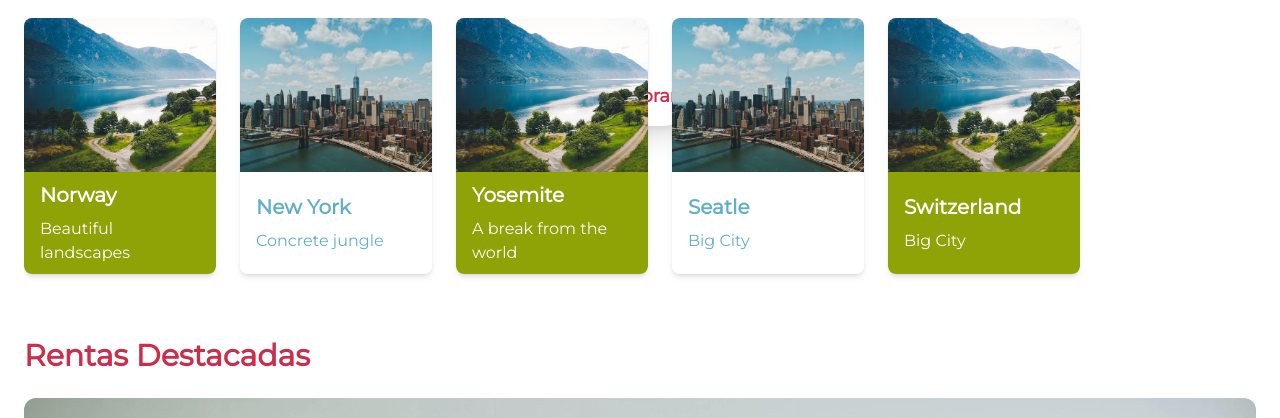
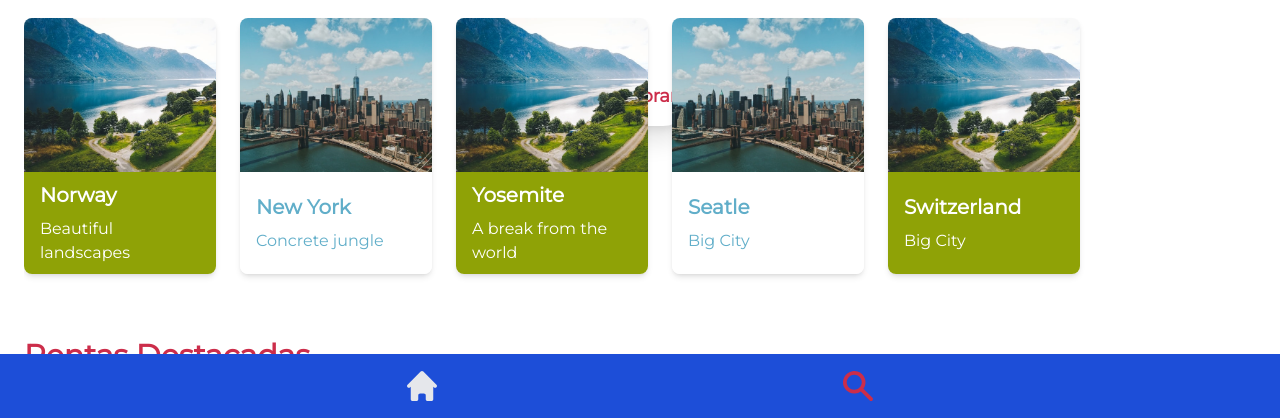
Before and after one commit to ssalazar446/tailwind_CSS, a website: page public/index.html in a window 1280 px wide. Shown: the part 382-800 px from the top of the page. Drawn offline with Linux system fonts and the light colour scheme.

Commit message:
class 22/29

```diff
--- a/public/index.html
+++ b/public/index.html
@@ -1,5 +1,5 @@
 <!DOCTYPE html>
-<html lang="en">
+<html lang="en" class="scroll-smooth">
 
 <head>
     <meta charset="UTF-8">
@@ -14,7 +14,6 @@
 
 <body class="font-Montserrat">
     <nav></nav>
-    <div id="tab_bar"></div>
     <section class="w-full h-screen">
         <div id="home">
             <div class="w-full h-3/4">
@@ -129,7 +128,19 @@
             <p class="text-sm">Follow Us</p>
         </footer>
     </section>
+    <div class="w-full h-16 bg-blue-700 fixed left-0 bottom-0 shadow-md flex justify-evenly items-center" id="tab_bar">
+        <a href="#home">
+            <svg width="30" height="30" viewBox="0 0 16 16" fill="none" xmlns="http://www.w3.org/2000/svg">
+                <path class="fill-current text-gray-200" d="M8.70704 0.293031C8.51951 0.105559 8.26521 0.000244141 8.00004 0.000244141C7.73488 0.000244141 7.48057 0.105559 7.29304 0.293031L0.293041 7.29303C0.110883 7.48163 0.0100885 7.73423 0.0123669 7.99643C0.0146453 8.25863 0.119814 8.50944 0.305222 8.69485C0.490631 8.88026 0.741443 8.98543 1.00364 8.9877C1.26584 8.98998 1.51844 8.88919 1.70704 8.70703L2.00004 8.41403V15C2.00004 15.2652 2.1054 15.5196 2.29293 15.7071C2.48047 15.8947 2.73482 16 3.00004 16H5.00004C5.26526 16 5.51961 15.8947 5.70715 15.7071C5.89468 15.5196 6.00004 15.2652 6.00004 15V13C6.00004 12.7348 6.1054 12.4805 6.29293 12.2929C6.48047 12.1054 6.73482 12 7.00004 12H9.00004C9.26526 12 9.51961 12.1054 9.70715 12.2929C9.89468 12.4805 10 12.7348 10 13V15C10 15.2652 10.1054 15.5196 10.2929 15.7071C10.4805 15.8947 10.7348 16 11 16H13C13.2653 16 13.5196 15.8947 13.7071 15.7071C13.8947 15.5196 14 15.2652 14 15V8.41403L14.293 8.70703C14.4816 8.88919 14.7342 8.98998 14.9964 8.9877C15.2586 8.98543 15.5095 8.88026 15.6949 8.69485C15.8803 8.50944 15.9854 8.25863 15.9877 7.99643C15.99 7.73423 15.8892 7.48163 15.707 7.29303L8.70704 0.293031Z" fill="#3F3F46"/>
+            </svg>
+        </a>
+        <a href="#rentas_destacadas">
+            <svg width="30" height="30" viewBox="0 0 16 16" fill="none" xmlns="http://www.w3.org/2000/svg">
+                <path class="fill-current text-primary" fill-rule="evenodd" clip-rule="evenodd" d="M6 1.99997C4.93913 1.99997 3.92172 2.4214 3.17157 3.17155C2.42143 3.92169 2 4.93911 2 5.99997C2 7.06084 2.42143 8.07825 3.17157 8.8284C3.92172 9.57855 4.93913 9.99997 6 9.99997C7.06087 9.99997 8.07828 9.57855 8.82843 8.8284C9.57857 8.07825 10 7.06084 10 5.99997C10 4.93911 9.57857 3.92169 8.82843 3.17155C8.07828 2.4214 7.06087 1.99997 6 1.99997ZM1.13461e-07 5.99997C-0.00012039 5.05568 0.222642 4.12468 0.650171 3.28271C1.0777 2.44074 1.69792 1.71157 2.4604 1.1545C3.22287 0.597426 4.10606 0.228185 5.03815 0.0768059C5.97023 -0.0745733 6.92488 -0.00381595 7.82446 0.283323C8.72404 0.570462 9.54315 1.06587 10.2152 1.72927C10.8872 2.39266 11.3931 3.20531 11.6919 4.10111C11.9906 4.9969 12.0737 5.95056 11.9343 6.88452C11.795 7.81848 11.4372 8.70637 10.89 9.47597L15.707 14.293C15.8892 14.4816 15.99 14.7342 15.9877 14.9964C15.9854 15.2586 15.8802 15.5094 15.6948 15.6948C15.5094 15.8802 15.2586 15.9854 14.9964 15.9876C14.7342 15.9899 14.4816 15.8891 14.293 15.707L9.477 10.891C8.57936 11.5293 7.52335 11.9081 6.42468 11.9861C5.326 12.0641 4.22707 11.8381 3.2483 11.3329C2.26953 10.8278 1.44869 10.063 0.875723 9.12232C0.30276 8.18165 -0.000214051 7.10141 1.13461e-07 5.99997Z" fill="#3F3F46"/>
+            </svg>
 
+        </a>
+    </div>
 </body>
 
 </html>
```
Also changed, not shown: public/css/tailwind.css, public/svg/home.svg (added), public/svg/instagram.svg (added), public/svg/like.svg (added), public/svg/moon.svg (added), public/svg/profile.svg (added), public/svg/search.svg (added), public/svg/twitter.svg (added).
